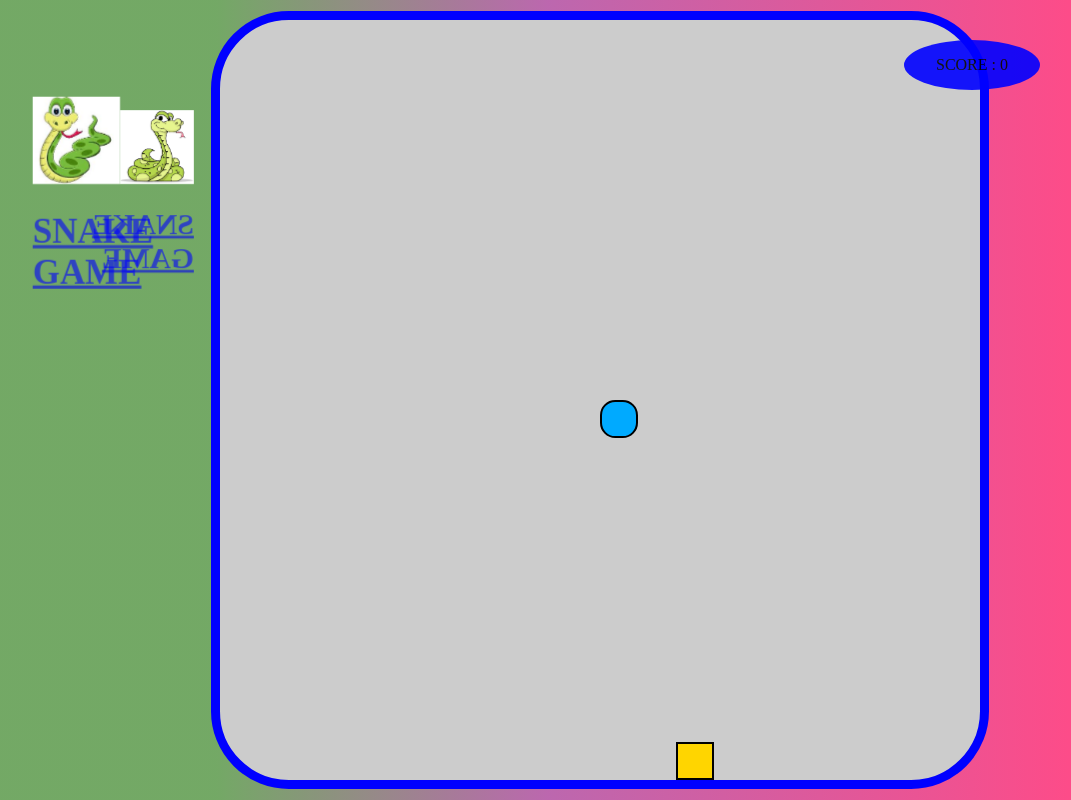
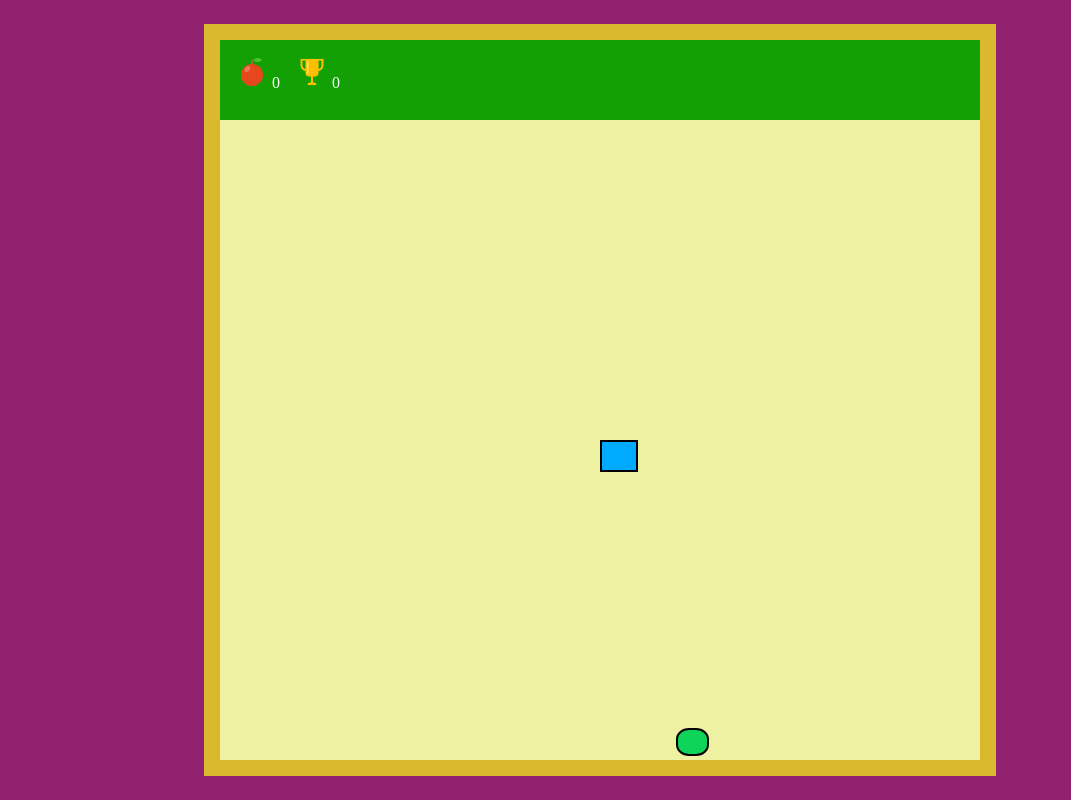
Before and after one commit to shahidsiddiqui786/Snakegame, a website with bundled scripts: page index.html in a window 1280 px wide. Shown: the whole page, without its empty margins (40-1111 px from the left). Built offline with nearby package versions, Linux system fonts and the light colour scheme.

Commit message:
graphics and color improved

```diff
--- a/css/game.css
+++ b/css/game.css
@@ -5,102 +5,64 @@ body{
      justify-content:center;
      align-items: center;
      margin: 0;
-    background: rgb(35,119,13);
-background: linear-gradient(90deg, rgba(35,119,13,0.6362744927072391) 20%, rgba(147,10,125,0.6194677700181634) 46%, rgba(255,0,86,0.706302503911721) 88%);
+     background-color: rgb(146, 34, 112);
 }
+
+.wrapper{
+   background-color: rgba(248, 248, 19, 0.705);
+   margin-top: 0.5em;
+   margin-bottom: 0.5em;
+   padding: 1em;
+}
+
+.scorebar {
+  background-color: rgb(18, 160, 5);
+  height: 10vh;
+  display: flex;
+}
+
+
+
 #gameBoard{
-      background-color: #ccc;
-      backface-visibility: hidden;
+  background-color: rgb(238, 240, 162);
   width: 95vmin;
-      height: 95vmin;
+  height: 80vh;
   display: grid;
-      border: 1.2vmin solid blue;
-      border-radius: 10%;
   grid-template-rows: repeat(20,1fr);
   grid-template-columns: repeat(20,1fr);
 }
 .snake{
   background-color: hsl(200,100%,50%);
   border: .25vmin solid black;
-      border-radius: 40%;
+  background-image:url(../img/apple_00.png);
+}
+.snake1 {
+  /* height: 110%;
+  width: 110%; */
+  border-top-left-radius: 1em;
+  border-top-right-radius: 1em;
 }
 .snake-utility{
   border-radius: 70%;
 }
 .target{
-      background-color: hsl(50,100%,50%);
+  background: rgb(14, 212, 90);
   border: .25vmin solid black;
+  border-radius: 40%;
+  height: 75%;
+  width: 75%;
 }
 /* score */
 .score-display{
-    position: absolute;
-    top: 5vmin;
-    right: 25vmin;
-    border-radius: 50%;
-    background-color: blue;
-    padding: 2vmin 4vmin;
-    box-shadow: 1vmin rgb(0,1,1);
-    opacity: 0.9;
+  width: 10em;
 }
-/* logo design  */
-  #logo {
-        position:absolute;
-        top: 10vmin;
-        left: 10vmin;
-        font-size: 2vmin;
-        -webkit-perspective: 150vmin;
-        perspective: 150vmin;
+.score {
+  color: white;
+  font-size: medium;
 }
-    #image3d {
-       display: block;
-       position: relative;
-       margin: 3vmin auto;
-       height: 20vmin;  width: 20vmin;
-      -webkit-transform-style: preserve-3d;
-      -webkit-transform: rotateX(0) rotateY(0) rotateZ(0);
-      transform-style: preserve-3d;
-      transform: rotateX(0) rotateY(0) rotateZ(0);
-
+.log {
+    padding-top: 1em;
+    padding-left: 1em;
+     width: 2em;
+     height: 2em;
 }
-    #front {
-      position: absolute;  height: 20vmin;  width: 20vmin;
-      -webkit-backface-visibility: visible;
-      -webkit-transform:  translateZ(100px);
-      backface-visibility: visible;
-      transform:  translateZ(100px);
-    }
-    #back {
-      position: absolute;  height: 20vmin;  width: 20vmin;
-      -webkit-backface-visibility: visible;
-      -webkit-transform:  rotateY(180deg) translateZ(100px);
-      backface-visibility: visible;
-      transform: rotateY(180deg) translateZ(100px);
-    }
-    #image3d {
-      -webkit-animation: change 5s infinite linear;
-      animation: change 5s infinite linear;
-
-    }
-    img{
-      width: 50%;
-    }
-    h1{
-      color: blue;
-      opacity: 0.6;
-    }
-    @-webkit-keyframes change {
-      0% { -webkit-transform: rotateY(0) ;}
-      100% { -webkit-transform: rotateY(360deg) ;}
-    }
-    @keyframes change {
-      0% { transform: rotateY(0) ;}
-      100% { transform: rotateY(360deg) ;}
-    }
-    @media only screen and (max-width: 600px) {
-    #logo {
-         font-size: 1vmin;
-     }
-     img{
-      width: 36%;
-     }
-   }
--- a/index.html
+++ b/index.html
@@ -9,33 +9,30 @@
 	<script type="module" src="js/game.js"></script>
 </head>
 <body>
-	<audio id="foodCollapse">
+	  <audio id="foodCollapse">
      <source src="audio/corona.mp3" type="audio/mpeg">
       Your browser does not support the audio element.
     </audio>
+
     <audio id="wallCollapse">
      <source src="audio/corona.mp3" type="audio/mpeg">
       Your browser does not support the audio element.
     </audio>
 
-   <div id="gameBoard">
-   </div>
-   <div class="score-display">SCORE : <span id="score">0</span></div>
-  <div id="logo">
-   <div class="thumbnail" id="image3d">
-        <a href="#" id="front">
-          <img src="img/snake.jpg" alt="snake">
-          <div class="caption">
-            <h1>SNAKE GAME</h1>
-          </div>
-        </a>
-        <a href="#" id="back" >
-          <img src="img/snake2.png" alt="snake">
-          <div class="caption">
-            <h1 >SNAKE GAME</h1>
-          </div>
-        </a>
-      </div>
+   <div class="wrapper">
+     <div class="scorebar">
+       <div id="score-display">
+         <img class="log" src="img/apple_00.png" />
+          <span class="score" id="score">0</span>
+        </div>
+        <div id="score-display">
+          <img class="log" src="img/trophy_00.png" />
+           <span class="score" id="maxscore">0</span>
+         </div>
+     </div>
+     <div id="gameBoard">
+       <div class="target"></div>
+     </div>
    </div>
 </body>
 </html>
--- a/js/game.js
+++ b/js/game.js
@@ -4,10 +4,11 @@ getSnakeHead,snakeIntersection,getSnakeBodyLength,onSnake } from './snake.js'
 import { update as updateFood, draw as drawFood } from './food.js'
 import { outsideGrid } from './grid.js'
 import { playAudioWall } from './audio.js'
-let lastRenderTime = 0 , t=0;
+let lastRenderTime = 0 , t=0, mss = 0;
 let gameOver =false;
 const gameBoard = document.getElementById('gameBoard');
 const score = document.getElementById('score');
+const maxscore = document.getElementById('maxscore');
 
 function main(currentTime) {
   while(t!=100 && gameOver){
@@ -16,7 +17,7 @@ function main(currentTime) {
     }
     if(gameOver){
     	if( confirm('You lost.Press ok to restart.')) {
-    		window.location = '/'
+    		location.reload();
     	}
     	return;
     }
@@ -51,9 +52,32 @@ function main(currentTime) {
   }
 
   function updateScore(){
+    //calculating current score
     let length = getSnakeBodyLength();
     score.innerHTML = (length-1)*5;
+    // comparing with max score
+    let ms = Number(maxscore.innerHTML);
+    if(ms < (length-1)*5){
+      ms = (length-1)*5;
+    }
+    //storing in localstorage
+    if(typeof(Storage) !== "undefined") {
+      //if already stored then use
+      if (localStorage.clickcount && localStorage.clickcount > ms) {
+        maxscore.innerHTML = Number(localStorage.clickcount);
+      }
+      //else store current max score
+      else {
+        localStorage.clickcount = ms;
+        maxscore.innerHTML = ms;
+      }
+    }
+    else{
+      maxscore.innerHTML = ms;
+    }
   }
+
+
   function checkDeath(){
-     gameOver = outsideGrid(getSnakeHead()) || snakeIntersection()
+    return gameOver = outsideGrid(getSnakeHead()) || snakeIntersection()
   }
--- a/js/snake.js
+++ b/js/snake.js
@@ -14,27 +14,16 @@ let newSegment = 0;
  	 }
  	 snakeBody[0].x += inputDirection.x;
  	 snakeBody[0].y += inputDirection.y;
+
+
  }
 
- // export function draw(gameBoard) {
- // 	snakeBody.forEach(segment =>{
- // 		const snakeElement = document.createElement('div');
- // 		snakeElement.style.gridRowStart = segment.x;
- // 		snakeElement.style.gridColumnStart = segment.y;
- // 		snakeElement.classList.add('snake');
- // 		gameBoard.appendChild(snakeElement);
- // 	})
- // }
  export function draw(gameBoard) {
  	snakeBody.forEach( function(segment){
  		const snakeElement = document.createElement('div');
  		snakeElement.style.gridRowStart = segment.y;
  		snakeElement.style.gridColumnStart = segment.x;
  		snakeElement.classList.add('snake');
- 		let head = getSnakeHead();
- 		// if(head.x < 1 || head.y < 1 || head.x>grid_Size || head.y>grid_Size){
- 		// 	snakeElement.classList.add('snake-utility');
- 		// }
  		gameBoard.appendChild(snakeElement);
  	})
  }
```
Also changed, not shown: img/apple_00.png (added), img/trophy_00.png (added). Lines whose indentation alone changed are shown as unchanged.
